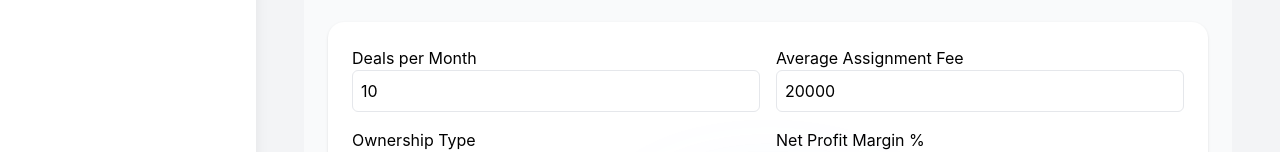
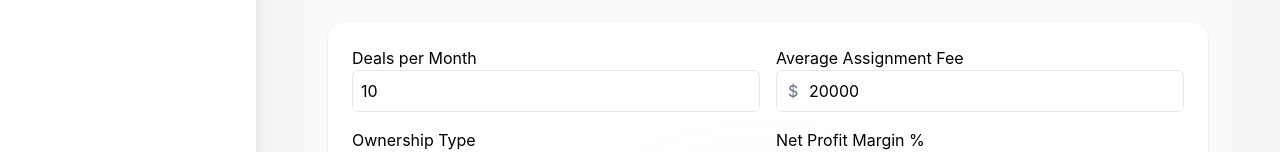
Before and after one commit to dyingbreed12/real-estate-ledger, a Next.js app: page /crystal-ball in a window 1280 px wide. Shown: the part 166-318 px from the top of the page. Built offline with nearby package versions, Linux system fonts and the light colour scheme.

Commit message:
remove Address Name on the Ledger, Amend Calculator Assignment Fee

```diff
--- a/app/crystal-ball/page.tsx
+++ b/app/crystal-ball/page.tsx
@@ -35,12 +35,16 @@ export default function CrystalBallPage() {
 
           <label className="flex-1">
             Average Assignment Fee
-            <input
-              type="number"
-              value={avgAssignmentFee}
-              onChange={(e) => setAvgAssignmentFee(Number(e.target.value))}
-              className="w-full border p-2 rounded-md"
-            />
+            <div className="relative">
+              <span className="absolute inset-y-0 left-0 pl-3 flex items-center text-gray-500">$</span>
+              <input
+                type="number"
+                value={avgAssignmentFee}
+                onChange={(e) => setAvgAssignmentFee(Number(e.target.value))}
+                className="w-full border p-2 rounded-md pl-8"
+                step="1000"
+              />
+            </div>
           </label>
         </div>
 
--- a/components/Address.tsx
+++ b/components/Address.tsx
@@ -25,7 +25,7 @@ export default function Address({
 
       <div className="space-y-4">
         {/* Address Input */}
-        <div>
+        {/* <div>
           <label className="block mb-1 font-medium">Address:</label>
           <input
             type="text"
@@ -34,7 +34,7 @@ export default function Address({
             placeholder="Enter property address"
             className="border p-2 rounded-md w-full focus:ring-2 focus:ring-blue-400 focus:outline-none"
           />
-        </div>
+        </div> */}
 
         {/* Ownership Type */}
         <div>
```
